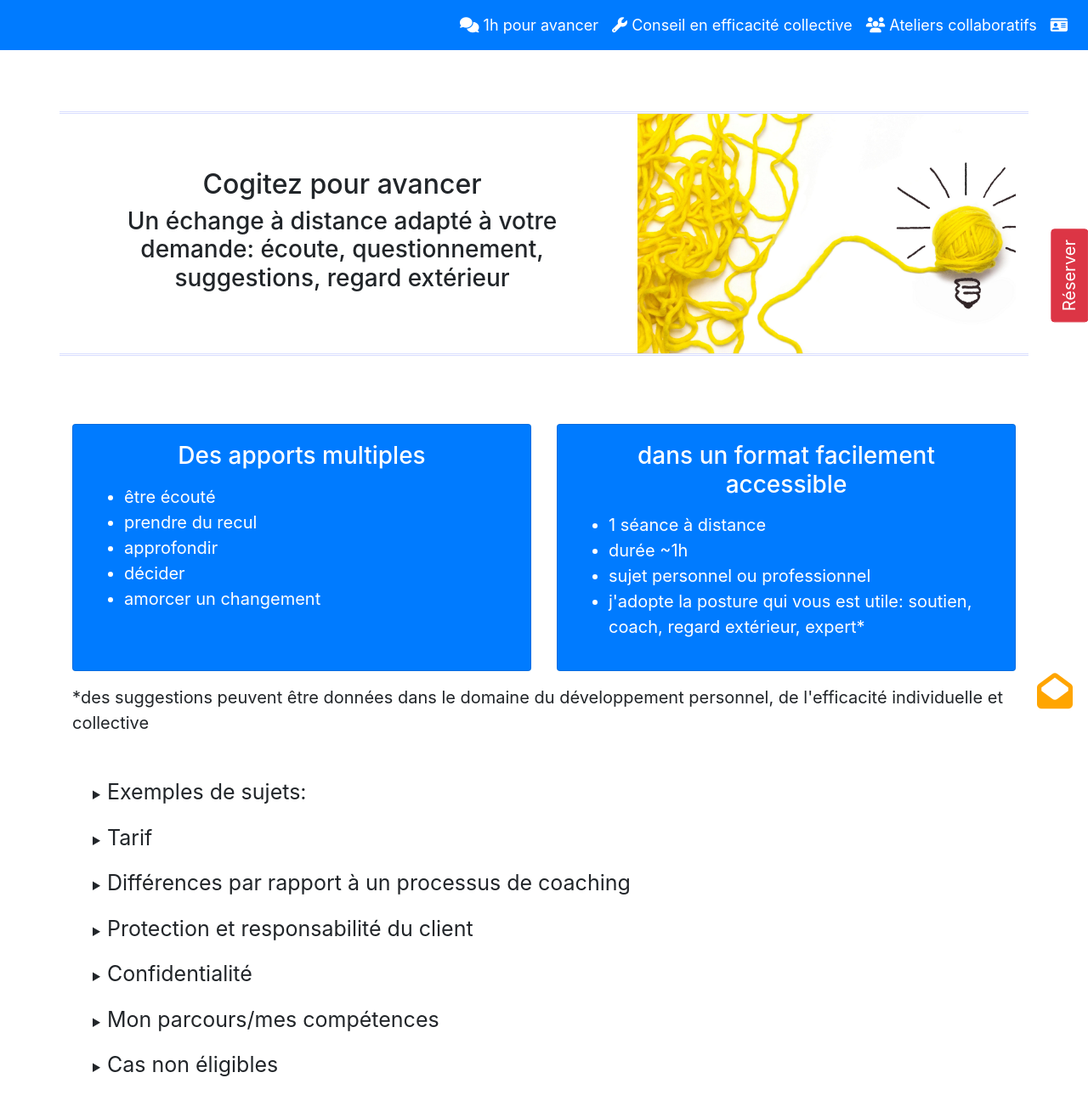
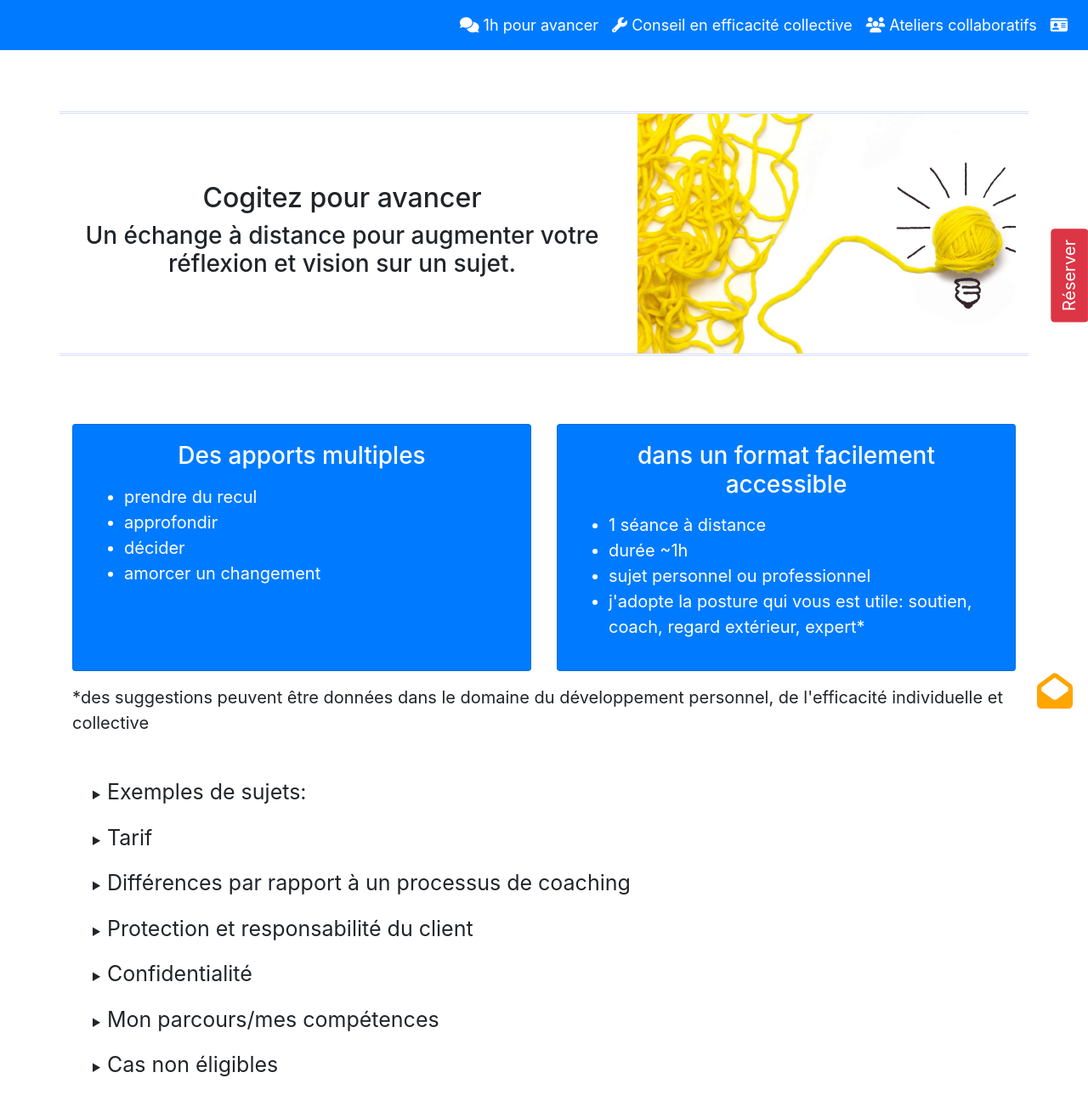
Before and after one commit to OrgaEvolutions/orgaevolutions.github.io, a Jekyll site: the page built from echange.html, in a window 1280 px wide. Shown: the whole page at 85% size. Built offline with Jekyll 4.4.1, drawn with Linux system fonts in a browser that asks for light colours; nearby versions of some CDN libraries; some web fonts are replaced.

Commit message:
remodif echange

```diff
--- a/echange.html
+++ b/echange.html
@@ -1,7 +1,7 @@
 ---
 layout: default
 img_vignette: "img/pelote.png"
-description: "'Cogitez pour avancer. Un échange à distance adapté à votre demande: écoute, questionnement, suggestions, regard extérieur.'"
+description: "'Cogitez pour avancer. Un échange à distance pour augmenter votre réflexion et vision sur un sujet.'"
 ---
 
 <br>
@@ -9,7 +9,9 @@ description: "'Cogitez pour avancer. Un échange à distance adapté à votre de
 <div class="row text-center align-content-center mt-5 mb-5" style="border-top:#d9deff double;border-bottom:#d9deff double;">
 	<div class="col-xs-12 col-md-7 align-self-center">
 		<h2>Cogitez pour avancer</h2>
-		<h3>Un échange à distance adapté à votre demande: écoute, questionnement, suggestions, regard extérieur</h3>
+		<h3>Un échange à distance pour augmenter votre réflexion et vision sur un sujet.</h3>
+		<!--
+		<h3>Un échange à distance adapté à votre demande: écoute, questionnement, suggestions, regard extérieur</h3>-->
 	</div>
 	<div class="col-5 align-self-center d-none d-md-block">
 		<img src="img/pelote.png" class="img-fluid">
@@ -26,7 +28,6 @@ description: "'Cogitez pour avancer. Un échange à distance adapté à votre de
 				</div>
 				<p class="card-text">
 					<ul style="font-size:20px">
-							<li>être écouté</li>
 							<li>prendre du recul</li>
 							<li>approfondir</li>
 							<li>décider</li>
```
